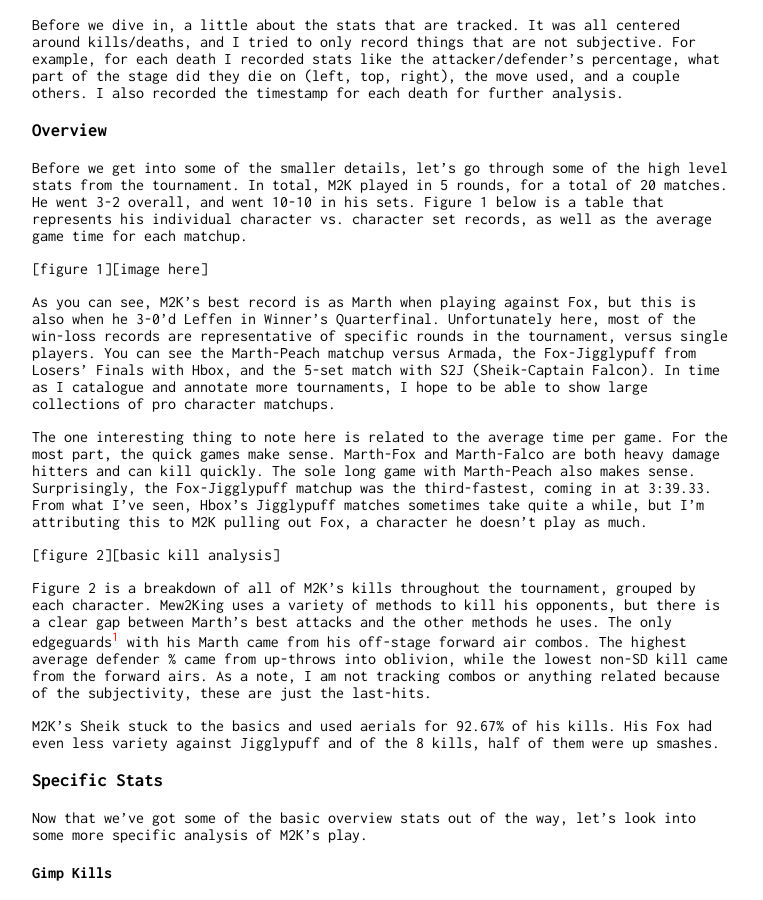
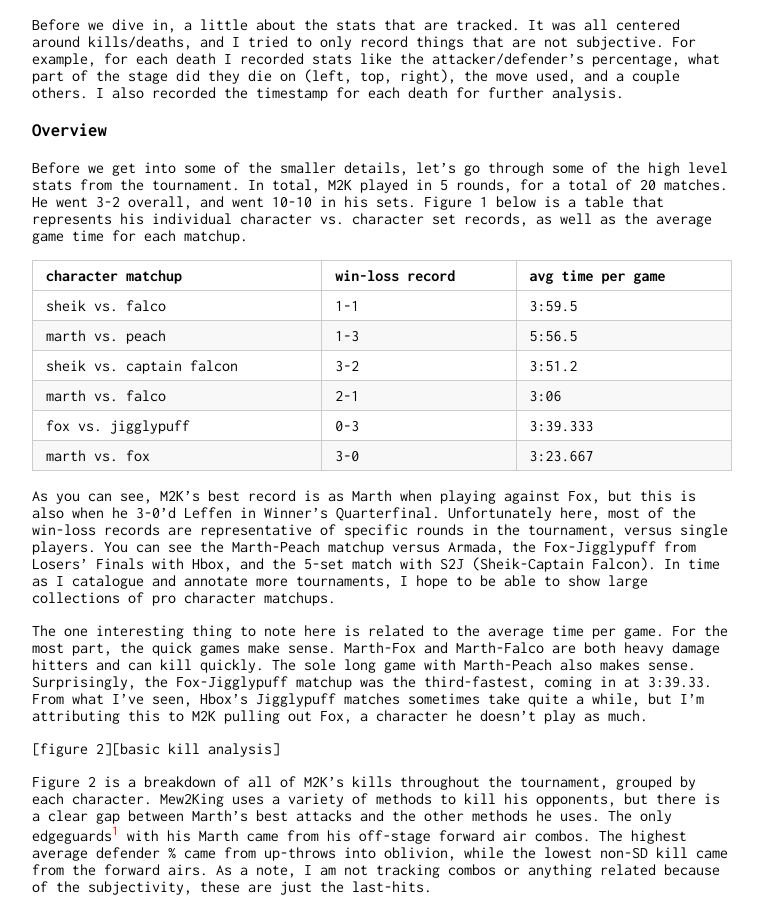
Before and after one commit to phouse512/games, a Jekyll site: the page built from games/_posts/2016-11-23-m2k-smash-summit.markdown, in a window 1280 px wide and 900 px high, scrolled down 336 px. Shown: the whole window, without its empty margins (258-1021 px from the left). Built offline with Jekyll 4.4.1, drawn with Linux system fonts in a browser that asks for light colours; a script that is not in the unit is left out.

Commit message:
adding the first table

```diff
--- a/games/_posts/2016-11-23-m2k-smash-summit.markdown
+++ b/games/_posts/2016-11-23-m2k-smash-summit.markdown
@@ -33,7 +33,14 @@
 Figure 1 below is a table that represents his individual character vs.
 character set records, as well as the average game time for each matchup.
 
-[figure 1][image here]
+| character matchup        | win-loss record | avg time per game |
+|--------------------------|-----------------|-------------------|
+| sheik vs. falco          |             1-1 |            3:59.5 |
+| marth vs. peach          |             1-3 |            5:56.5 |
+| sheik vs. captain falcon |             3-2 |            3:51.2 |
+| marth vs. falco          |             2-1 |              3:06 |
+| fox vs. jigglypuff       |             0-3 |          3:39.333 |
+| marth vs. fox            |             3-0 |          3:23.667 |
 
 As you can see, M2K's best record is as Marth when playing against Fox, but
 this is also when he 3-0'd Leffen in Winner's Quarterfinal. Unfortunately
```
